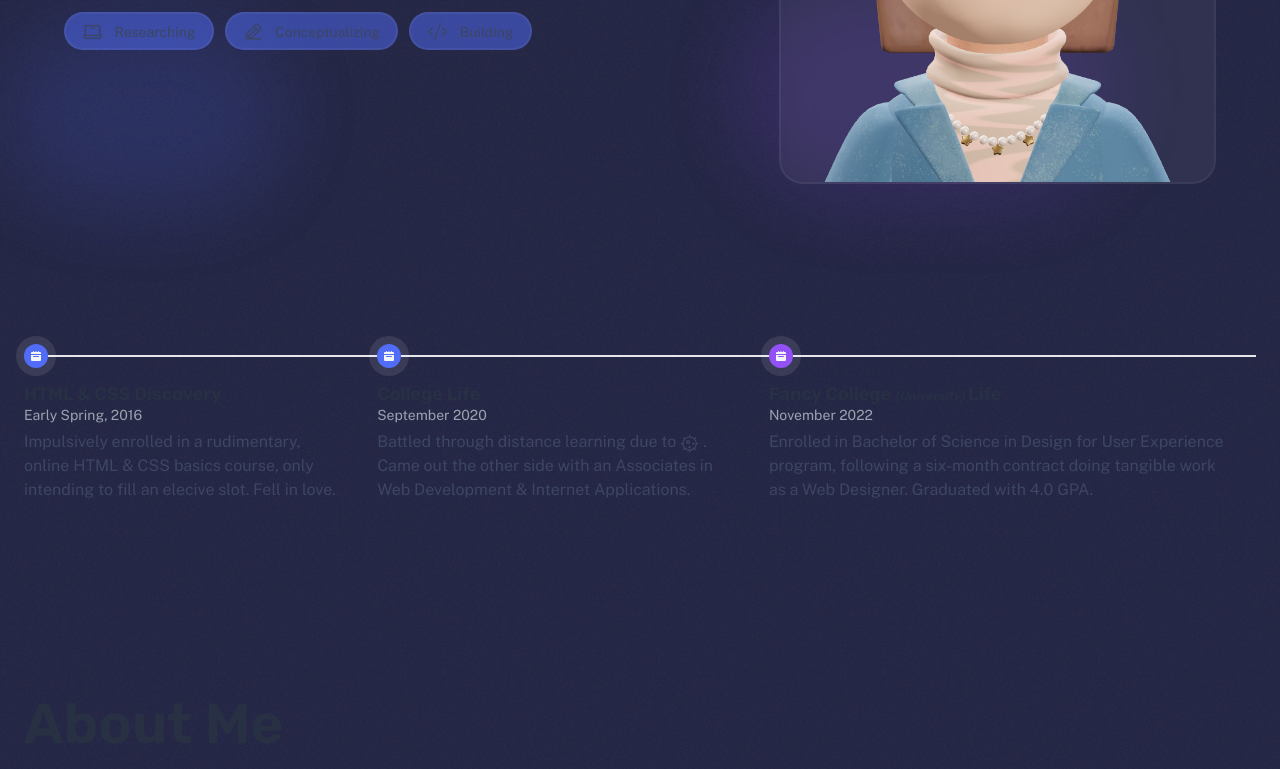
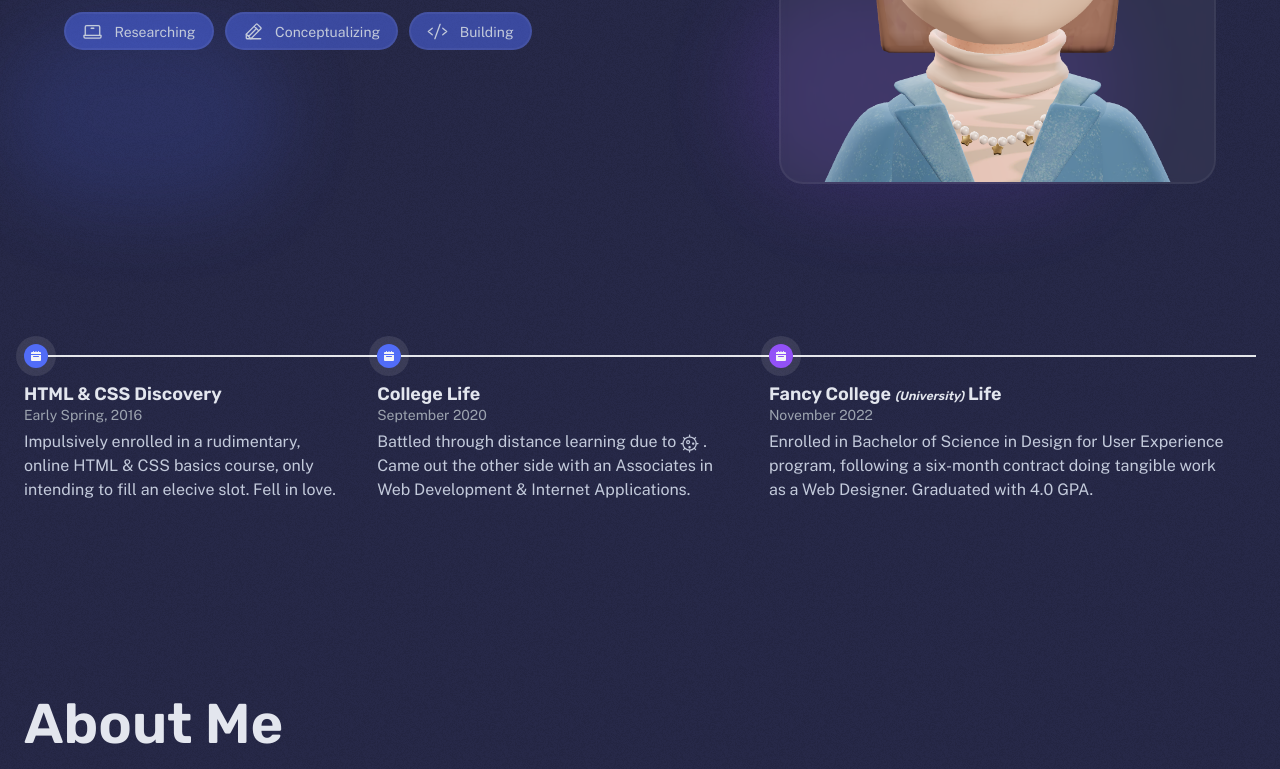
Before and after one commit to howlcoding/portfolio-v1, an Astro site: page / in a window 1280 px wide. Shown: the part 590-1359 px from the top of the page. Built offline with nearby package versions, Linux system fonts and the light colour scheme; Astro itself is replaced by a stand-in of ours.

Commit message:
fixed text color issues

```diff
--- a/src/pages/index.astro
+++ b/src/pages/index.astro
@@ -32,7 +32,7 @@
 			<header class="hero">
 				<Hero
 					title="Hi! I'm Willow Laing."
-					align="start"> <p>I am a designer and developer of digital spaces, currently based in <span class="underline decoration-from-font decoration-darkblue/50 decoration-wavy underline-offset-8" data-tooltip-target="tooltip-default" data-tooltip-placement="top">Edmonton, Alberta.</span> 🌨️</p><div id="tooltip-default" role="tooltip" class="absolute z-10 invisible inline-block px-5 py-2 text-base font-medium text-white transition-opacity duration-300 bg-gray-900 rounded-lg shadow-sm opacity-0 tooltip dark:bg-gray-700">
+					align="start"> <p>I am a designer and developer of digital spaces, currently based in <span class="underline decoration-from-font decoration-darkblue/50 decoration-wavy underline-offset-8" data-tooltip-target="tooltip-default" data-tooltip-placement="top">Edmonton, Alberta.</span> 🌨️</p><div id="tooltip-default" role="tooltip" class="absolute z-10 invisible inline-block px-5 py-2 text-base font-medium text-white transition-opacity duration-300 bg-gray-900 rounded-lg shadow-sm opacity-0 tooltip">
 						Go, Oilers! 🏒
 						<div class="tooltip-arrow" data-popper-arrow></div>
 					</div>
--- a/src/styles/global.css
+++ b/src/styles/global.css
@@ -1,56 +1,46 @@
 /* Global variables */
 :root {
 	/* Colors */
-	--gray-0: #090b11;
-	--gray-50: #141925;
-	--gray-100: #283044;
-	--gray-200: #3d4663;
-	--gray-300: #505d84;
-	--gray-400: #6474a2;
-	--gray-500: #8490b5;
-	--gray-600: #a3acc8;
-	--gray-700: #c3cadb;
-	--gray-800: #e3e6ee;
-	--gray-900: #f3f4f7;
-	--gray-999-basis: 0, 0%, 100%;
-	--gray-999_40: hsla(var(--gray-999-basis), 0.4);
-	--gray-999: #ffffff;
+	--gray-0: #ffffff;
+	--gray-50: #f3f4f7;
+	--gray-100: #e3e6ee;
+	--gray-200: #c3cadb;
+	--gray-300: #a3acc8;
+	--gray-400: #8490b5;
+	--gray-500: #6474a2;
+	--gray-600: #505d84;
+	--gray-700: #3d4663;
+	--gray-800: #283044;
+	--gray-900: #141925;
+	--gray-999-basis: 225, 31%, 5%;
+	--gray-999: #090b11;
 
-	--accent-light: #c561f6;
+	--accent-light: #1c0056;
 	--accent-regular: #7611a6;
-	--accent-dark: #1c0056;
+	--accent-dark: #c561f6;
 	--accent-overlay: hsla(280, 89%, 67%, 0.33);
-	--accent-subtle-overlay: var(--accent-overlay);
-	--accent-text-over: var(--gray-999);
+	--accent-subtle-overlay: hsla(281, 81%, 36%, 0.33);
+	--accent-text-over: var(--gray-0);
 
-	--link-color: var(--accent-regular);
+	--link-color: var(--accent-dark);
 
-	/* Gradients */
-	--gradient-stop-1: var(--accent-light);
-	--gradient-stop-2: var(--accent-regular);
-	--gradient-stop-3: var(--accent-dark);
-	--gradient-subtle: linear-gradient(150deg, var(--gray-900) 19%, var(--gray-999) 150%);
-	--gradient-accent: linear-gradient(
-		150deg,
-		var(--gradient-stop-1),
-		var(--gradient-stop-2),
-		var(--gradient-stop-3)
-	);
+	--gradient-stop-1: #4c11c6;
+	--gradient-subtle: linear-gradient(150deg, var(--gray-900) 19%, var(--gray-999) 81%);
 	--gradient-accent-orange: linear-gradient(
 		150deg,
 		#ca7879,
 		var(--accent-regular),
-		var(--accent-dark)
+		var(--accent-light)
 	);
-	--gradient-stroke: linear-gradient(180deg, var(--gray-900), var(--gray-700));
 
-	/* Shadows */
-	--shadow-sm: 0px 6px 3px rgba(9, 11, 17, 0.01), 0px 4px 2px rgba(9, 11, 17, 0.01),
-		0px 2px 2px rgba(9, 11, 17, 0.02), 0px 0px 1px rgba(9, 11, 17, 0.03);
-	--shadow-md: 0px 28px 11px rgba(9, 11, 17, 0.01), 0px 16px 10px rgba(9, 11, 17, 0.03),
-		0px 7px 7px rgba(9, 11, 17, 0.05), 0px 2px 4px rgba(9, 11, 17, 0.06);
-	--shadow-lg: 0px 62px 25px rgba(9, 11, 17, 0.01), 0px 35px 21px rgba(9, 11, 17, 0.05),
-		0px 16px 16px rgba(9, 11, 17, 0.1), 0px 4px 9px rgba(9, 11, 17, 0.12);
+	--gradient-stroke: linear-gradient(180deg, var(--gray-600), var(--gray-800));
+
+	--shadow-sm: 0px 6px 3px rgba(255, 255, 255, 0.01), 0px 4px 2px rgba(255, 255, 255, 0.01),
+		0px 2px 2px rgba(255, 255, 255, 0.02), 0px 0px 1px rgba(255, 255, 255, 0.03);
+	--shadow-md: 0px 28px 11px rgba(255, 255, 255, 0.01), 0px 16px 10px rgba(255, 255, 255, 0.03),
+		0px 7px 7px rgba(255, 255, 255, 0.05), 0px 2px 4px rgba(255, 255, 255, 0.06);
+	--shadow-lg: 0px 62px 25px rgba(255, 255, 255, 0.01), 0px 35px 21px rgba(255, 255, 255, 0.05),
+		0px 16px 16px rgba(255, 255, 255, 0.1), 0px 4px 9px rgba(255, 255, 255, 0.12);
 
 	/* Text Sizes */
 	--text-sm: 0.875rem;
```
